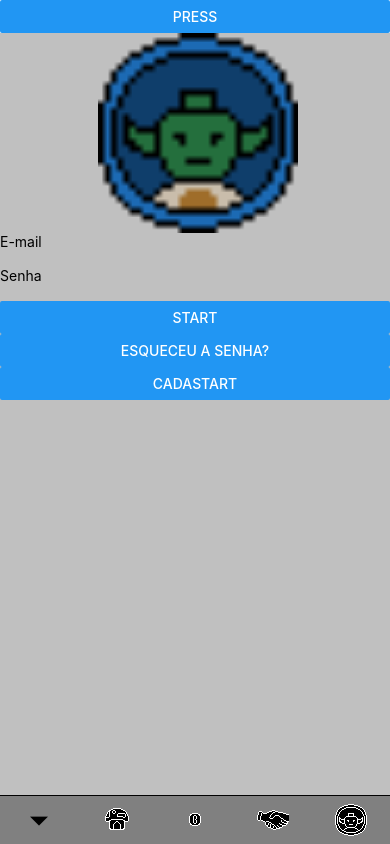
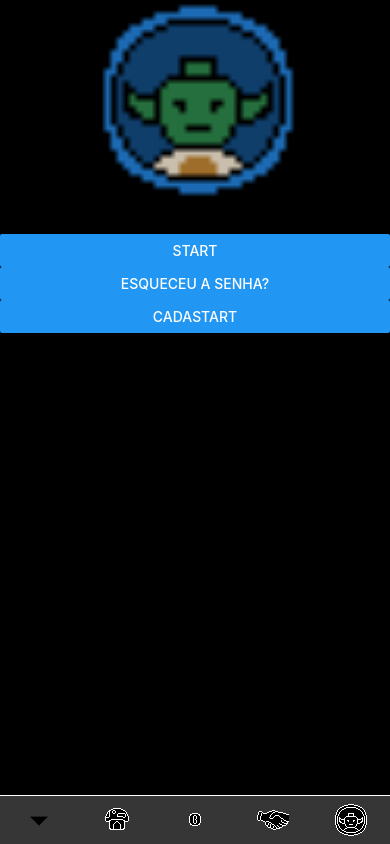
Before and after one commit to KayoReis/gamezona, a React Native app: screen /Login in a window 390 px wide. Built offline with nearby package versions, Linux system fonts and the light colour scheme.

Commit message:
15/08 18:57

```diff
--- a/App.js
+++ b/App.js
@@ -1,5 +1,5 @@
 //imports
-import React from 'react';
+import React, { useCallback } from 'react';
 import { StyleSheet,StatusBar,Image,View,Button } from 'react-native';
 import { createBottomTabNavigator } from '@react-navigation/bottom-tabs';
 import { createStackNavigator } from '@react-navigation/stack';
@@ -12,8 +12,9 @@ import Community from './src/pages/Community/community_index';
 import Game from './src/pages/Game/game_index';
 import { useState } from 'react';
 import Cadastro from './src/pages/Cadastro/Cadastro_index';
+import { Esquemacor } from './src/pages/Perfil/perfil_index';
 
-
+var auxilio = false
 //constates e variaveis
 const Tab=createBottomTabNavigator()
 const LoginStack=createStackNavigator()
@@ -50,15 +51,19 @@ export function LoginStackScreen(){
 }
 //executavel
 export default function App(){
-  const [Esquemacor,setEsquemacor]=useState(false);
+  if(Esquemacor==true){
+    auxilio= Temaescuro
+
+  }else{
+    auxilio= Temaclaro
+  }
+
   return (
     //login na navegção apenas para teste
-    <NavigationContainer theme={Esquemacor? Temaescuro:Temaclaro}  >
+    <NavigationContainer theme={auxilio}  >
 
       <StatusBar hidden={true}  />
-      <View>
-        <Button title='press' onPress={()=>setEsquemacor(Esquemacor===false?true:false)} />
-      </View>
+
       <Tab.Navigator screenOptions={{headerShown: false, tabBarShowLabel:false}} >
       <Tab.Screen name='LoginStack' component={LoginStackScreen} />
 
--- a/package.json
+++ b/package.json
@@ -19,6 +19,7 @@
     "feather-icons": "^4.29.0",
     "react": "18.2.0",
     "react-native": "0.71.8",
+    "react-native-restart": "^0.0.27",
     "react-native-snap-carousel": "^3.9.1"
   },
   "devDependencies": {
--- a/src/Components/Carousel.js
+++ b/src/Components/Carousel.js
@@ -1,5 +1,5 @@
 import React, { useState } from "react";
-import { StyleSheet, View, Image, Text, ScrollView, useWindowDimensions } from "react-native";
+import { StyleSheet, View, Image, ScrollView, useWindowDimensions } from "react-native";
 
 export default function Carousel({ data }) {
     const[newData] = useState([{ key: 'spacer-left' }, ...data, { key: 'spacer-right' }])
@@ -26,12 +26,12 @@ export default function Carousel({ data }) {
 
 const styles = StyleSheet.create({
     imageContainer: {
-        borderRadius: 55,
+        borderRadius: 0,
         overflow: 'hidden'
     },
     image: {
-        width: '100%',
-        height: "72%",
+        width: '95%',
+        height: undefined,
         aspectRatio: 1,
     }
 })
--- /dev/null
+++ b/src/Components/Esquemacor.js
@@ -0,0 +1 @@
+import React from "react";
--- a/src/pages/Home/home_index.js
+++ b/src/pages/Home/home_index.js
@@ -1,10 +1,13 @@
 import React from "react";
-import { View, Text, Image, ScrollView } from "react-native";
+import { View, Text, Image, ScrollView,useWindowDimensions } from "react-native";
 import Carousel from "../../Components/Carousel";
+import { style } from "./home_style";
 
 
 
 export default function Home() {
+    const {height}=useWindowDimensions()
+    const SIZE = height*0.30
     const data = [{ image: require('../../img/Home_carrousel/Geraldao.jpg') },
     {
         image: require("../../img/Home_carrousel/Geraldao.jpg")
@@ -47,7 +50,7 @@ export default function Home() {
 
                 <View>
                     <View>
-                        <Image source={require("../../img/Home_initial/Spider.jpg")} style={{ width: "100%", height: undefined, aspectRatio: 1.7 }} />
+                        <Image source={require("../../img/Home_initial/Spider.jpg")} style={{ width: "100%", height: SIZE }} />
                     </View>
                     <View>
                         <Text>Ultima vez jogado: xx/xx/xxxx-xx:xx
--- a/src/pages/Home/home_style.js
+++ b/src/pages/Home/home_style.js
@@ -4,6 +4,9 @@ export const style = StyleSheet.create({
     image:{
         width:'100%',
         height: "56%",
+    },
+    texto:{
+        color:'#ffffff'
+    }
 
-    }
 })
--- a/src/pages/Login/Login_index.js
+++ b/src/pages/Login/Login_index.js
@@ -11,8 +11,8 @@ export default function Login({navigation}){
                 <Image source={require('../../img/perfil_selected.png')} style={{ width: 200, height: 200,}}/>
             </View>
             <View>
-                <View><Text>E-mail</Text><TextInput></TextInput></View>
-                <View><Text>Senha</Text><TextInput></TextInput></View>
+                <View><TextInput placeholder="E-mail/nick"/></View>
+                <View><TextInput placeholder="Senha"/></View>
             </View>
             <View>
                 <Button title="Start"/>
--- a/src/pages/Perfil/perfil_index.js
+++ b/src/pages/Perfil/perfil_index.js
@@ -1,13 +1,30 @@
-import React from "react";
-import { View, Text, Image, Button, ScrollView } from "react-native";
+import React,{useState} from "react";
+import { View, Text, Image, Button, ScrollView,Pressable } from "react-native";
+import _default from "react-native-restart";
+
+
+
+export var Esquemacor = true
 
 export default function Perfil() {
+    [Esquemacor,setEsquemacor]=useState(null)
+
     return (
+
         <ScrollView>
             <View>
+                <View style={{marginStart:370}}>
+                    <Pressable onPress={()=> {setEsquemacor(Esquemacor===false?true:false);}}>
+                    <Image source={require('../../img/Config.png')} style={{width:32,height:32}}/>
+                </Pressable>
+                </View>
                 <View>
-                    <Image source={require('../../img/perfil_selected.png')} />
+                    <Pressable onPress={()=> alert(Esquemacor)}>
+
+                    <Image source={require('../../img/perfil_selected.png')} style={{width:200,height:200,borderRadius:100,}} />
+                    </Pressable>
                 </View>
+
                 <View>
                     <Text> Nickname</Text>
                 </View>
```
Also changed, not shown: src/img/Config.png (added), 1 other file (tests, documents, lock files or other folders).
